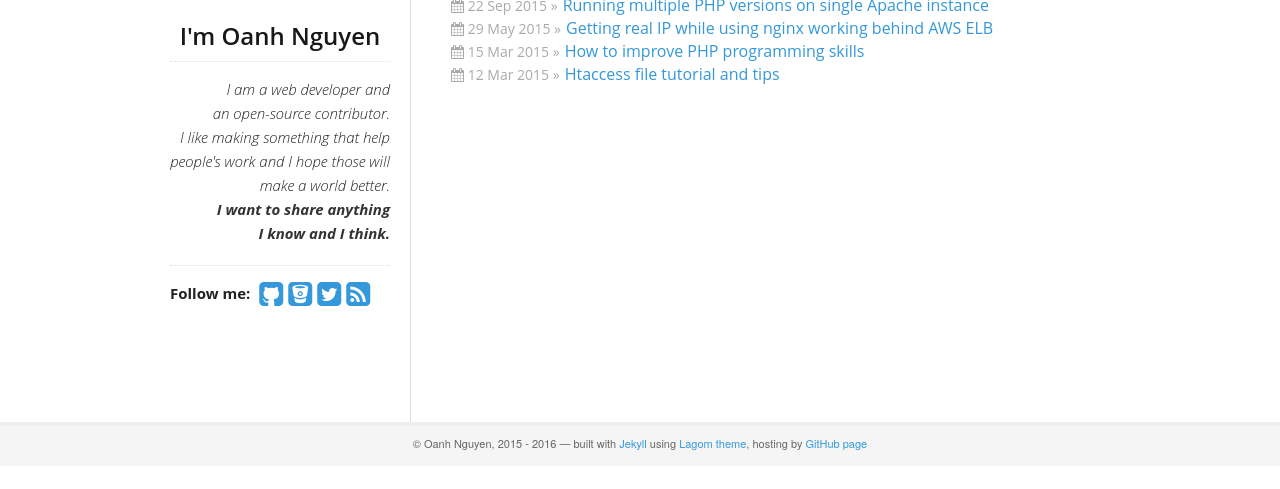
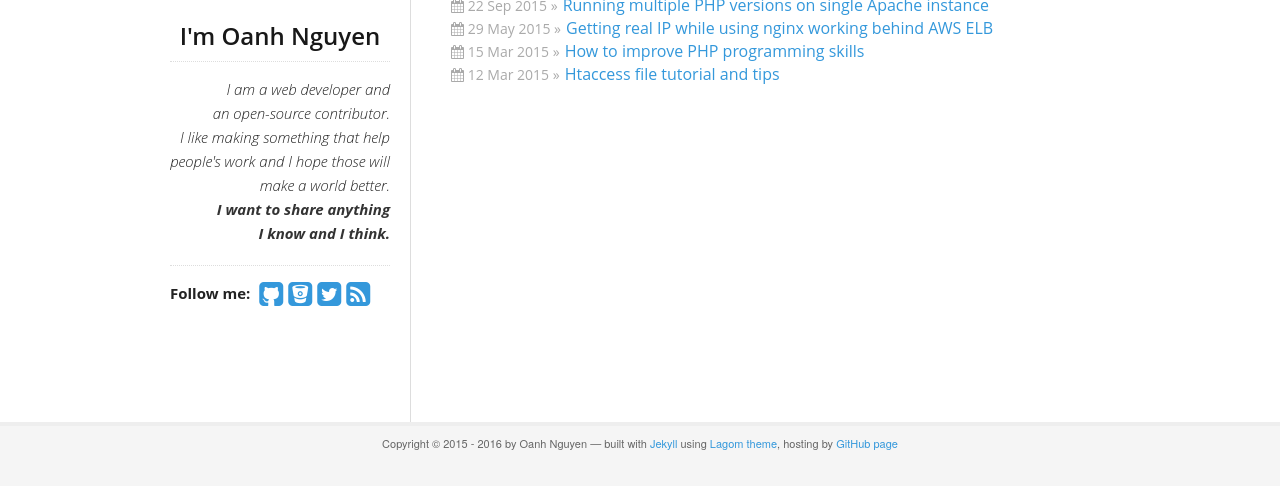
Before and after one commit to oanhnn/oanhnn.github.io, a Jekyll site: the page built from index.html, in a window 1280 px wide, cut to the strip 214-703 px from the top of the page. Built offline with Jekyll 4.4.1, drawn with Linux system fonts in a browser that asks for light colours.

Commit message:
Fixed footer

```diff
--- a/_includes/css/screen.css
+++ b/_includes/css/screen.css
@@ -14,7 +14,7 @@
     color: #222222;
     line-height: 24px;
     margin: 0;
-    margin-bottom: 40px;
+    margin-bottom: 60px;
     border-top: 5px solid {{ site.colors.highlight }};
     position: relative;
 }
@@ -110,9 +110,9 @@
 
 .footer {
     position: absolute;
-    bottom: -40px;
+    bottom: -60px;
     width: 100%;
-    height: 40px;
+    height: 60px;
     font-size: 80%;
     background-color: #f5f5f5;
     color: #666;
--- a/_includes/footer.html
+++ b/_includes/footer.html
@@ -7,7 +7,7 @@
   {% endif %}
 
   <p>
-      © {{ site.data.author.name }}, 2015 - 2016 &mdash;
+      Copyright © 2015 - 2016 by {{ site.data.author.name }} &mdash;
       built with <a href="http://jekyllrb.com/">Jekyll</a>
       using <a href="https://github.com/swanson/lagom">Lagom theme</a>,
       hosting by <a href="https://pages.github.com/">GitHub page</a>
```
